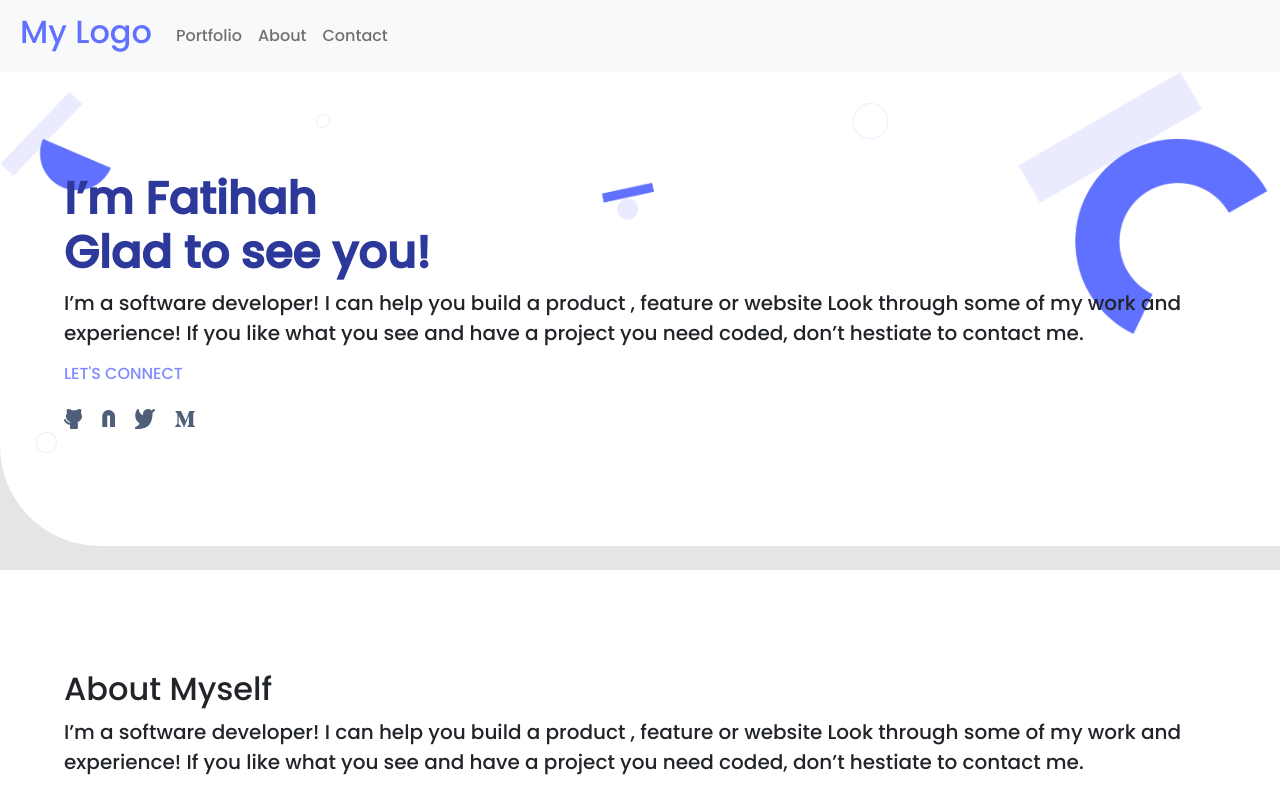
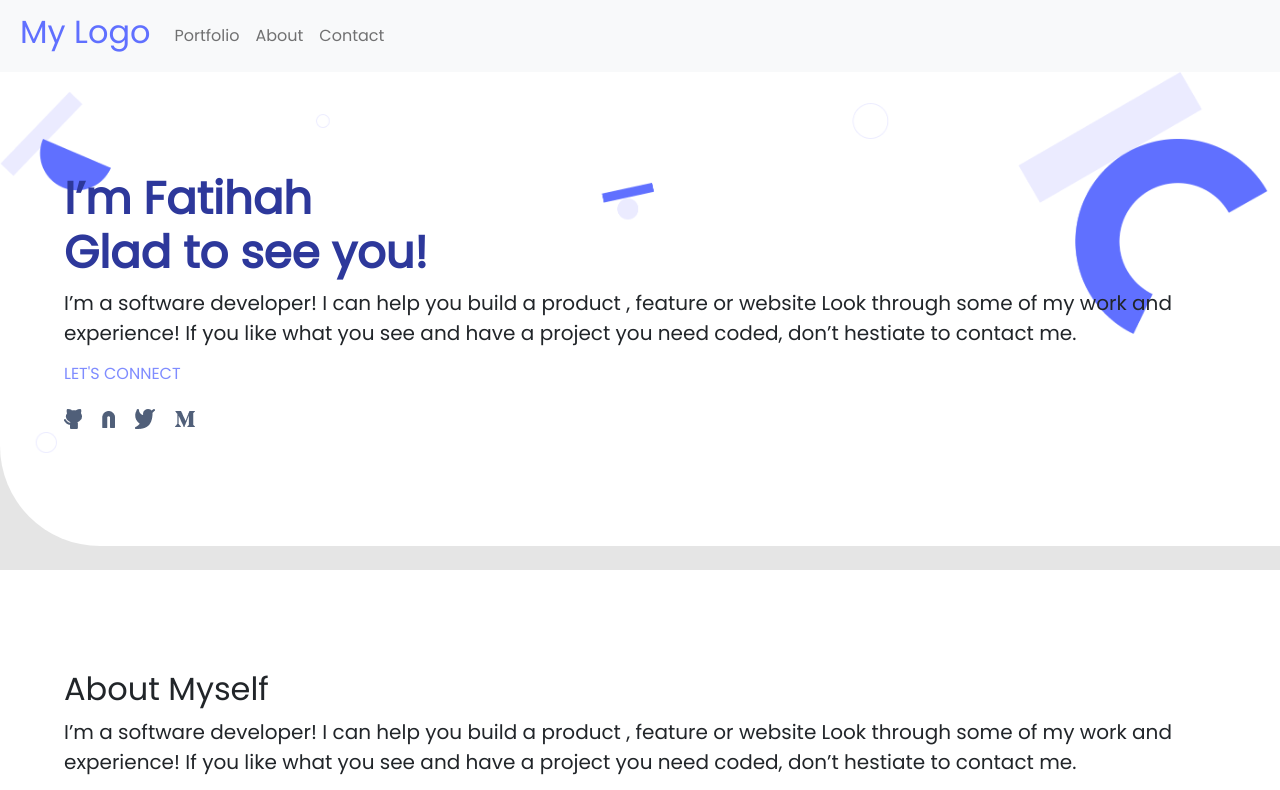
Before and after one commit to Jeddaa/microverse-website-one, a website: page index.html in a window 1280 px wide. Shown: the top 790 px of the page. Drawn offline with nearby package versions, Linux system fonts and the light colour scheme.

Commit message:
updating changes

```diff
--- a/index.html
+++ b/index.html
@@ -10,11 +10,11 @@
     <link rel="stylesheet" href="https://cdnjs.cloudflare.com/ajax/libs/font-awesome/4.7.0/css/font-awesome.min.css" />
     <link rel="preconnect" href="https://fonts.googleapis.com" />
     <link rel="preconnect" href="https://fonts.gstatic.com" crossorigin />
-    <link href="https://fonts.googleapis.com/css2?family=Poppins:wght@500&display=swap" rel="stylesheet" />
+    <link href="https://fonts.googleapis.com/css2?family=Poppins&display=swap" rel="stylesheet" />
   </head>
 
   <body>
-    <section class="template1">
+    <header class="template1">
       <nav class="navbar navbar-expand-lg navbar-light bg-light p-2">
         <div class="container-fluid">
           <a class="navbar-brand" href="#">
@@ -32,7 +32,9 @@
           </div>
         </div>
       </nav>
+    </header>
 
+    <section>
       <div class="headline">
         <div class="intro">
           <h2 style="font-size: clamp(30px, 4vw, 45px); font-weight: 700;">
```
